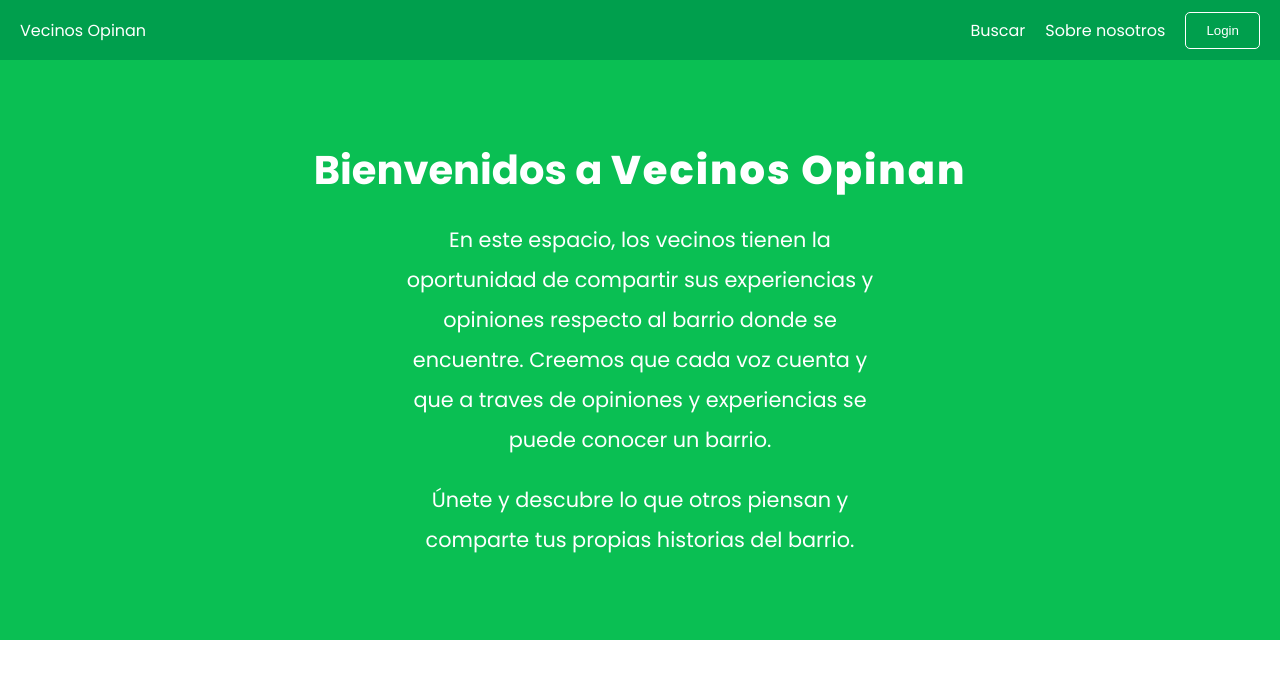
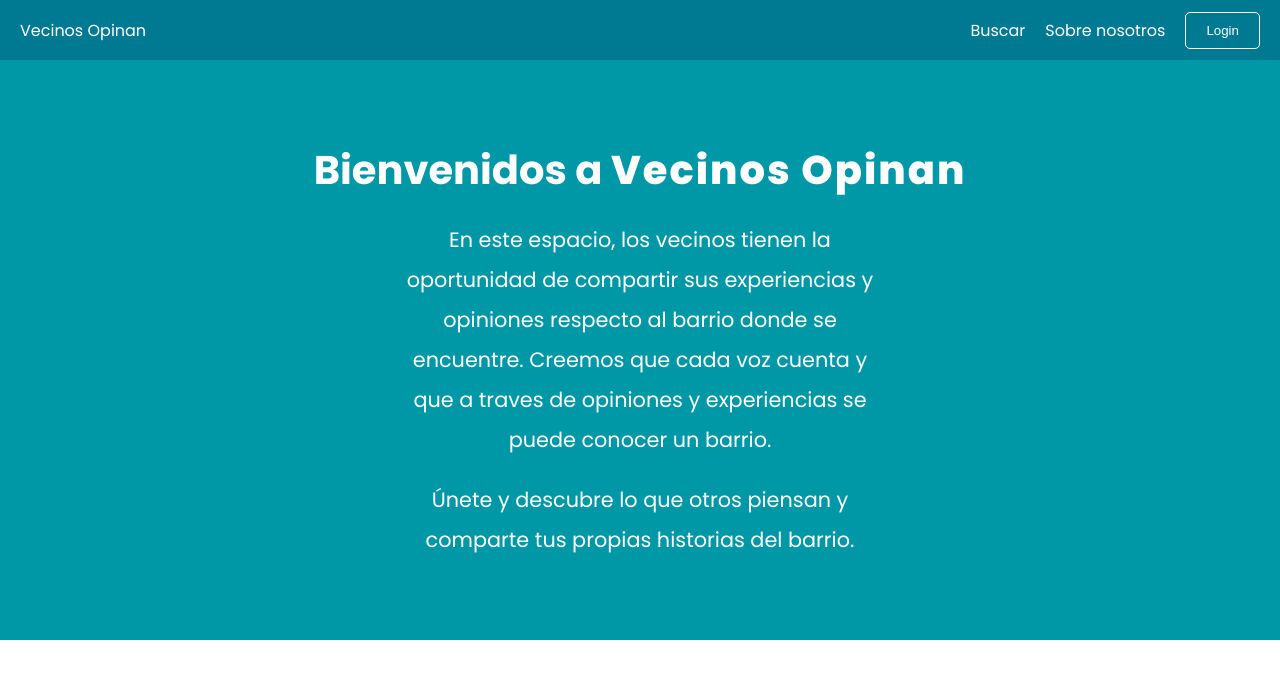
Before and after one commit to ezeabregu/vecinosopinan, a React (Create React App) app: page / in a window 1280 px wide. Shown: the top 678 px of the page. Built offline with nearby package versions, Linux system fonts and the light colour scheme.

Commit message:
some changes

```diff
--- a/src/components/navbar/navbarStyles.js
+++ b/src/components/navbar/navbarStyles.js
@@ -7,7 +7,7 @@ export const ContainerNavbar = styled.div`
   display: flex;
   justify-content: center;
   align-items: center;
-  background-color: var(--verdePastel);
+  background-color: var(--fondoOscuro);
   color: var(--blanco);
 `;
 
@@ -27,7 +27,7 @@ export const NavbarSection = styled.div`
   }
 
   button {
-    background-color: var(--verdePastel);
+    background-color: var(--fondoOscuro);
     border: 1px solid var(--blanco);
     color: var(--blanco);
     border-radius: 5px;
--- a/src/pages/Home/homeStyles.js
+++ b/src/pages/Home/homeStyles.js
@@ -8,7 +8,7 @@ export const ContainerHome = styled.div`
   align-items: center;
   flex-direction: column;
   gap: 20px;
-  background-color: var(--verde);
+  background-color: var(--fondo);
   color: var(--blanco);
 
   h1 {
--- a/src/styles/GlobalStyles.js
+++ b/src/styles/GlobalStyles.js
@@ -2,8 +2,8 @@ import { createGlobalStyle } from "styled-components";
 
 export const GlobalStyles = createGlobalStyle`
 :root{
-    --verde: #0abf53;
-    --verdePastel: #009f4d;
+    --fondo: #0097A7;
+    --fondoOscuro:#007993;
     --blanco: #fff;
 }
 html{
```
